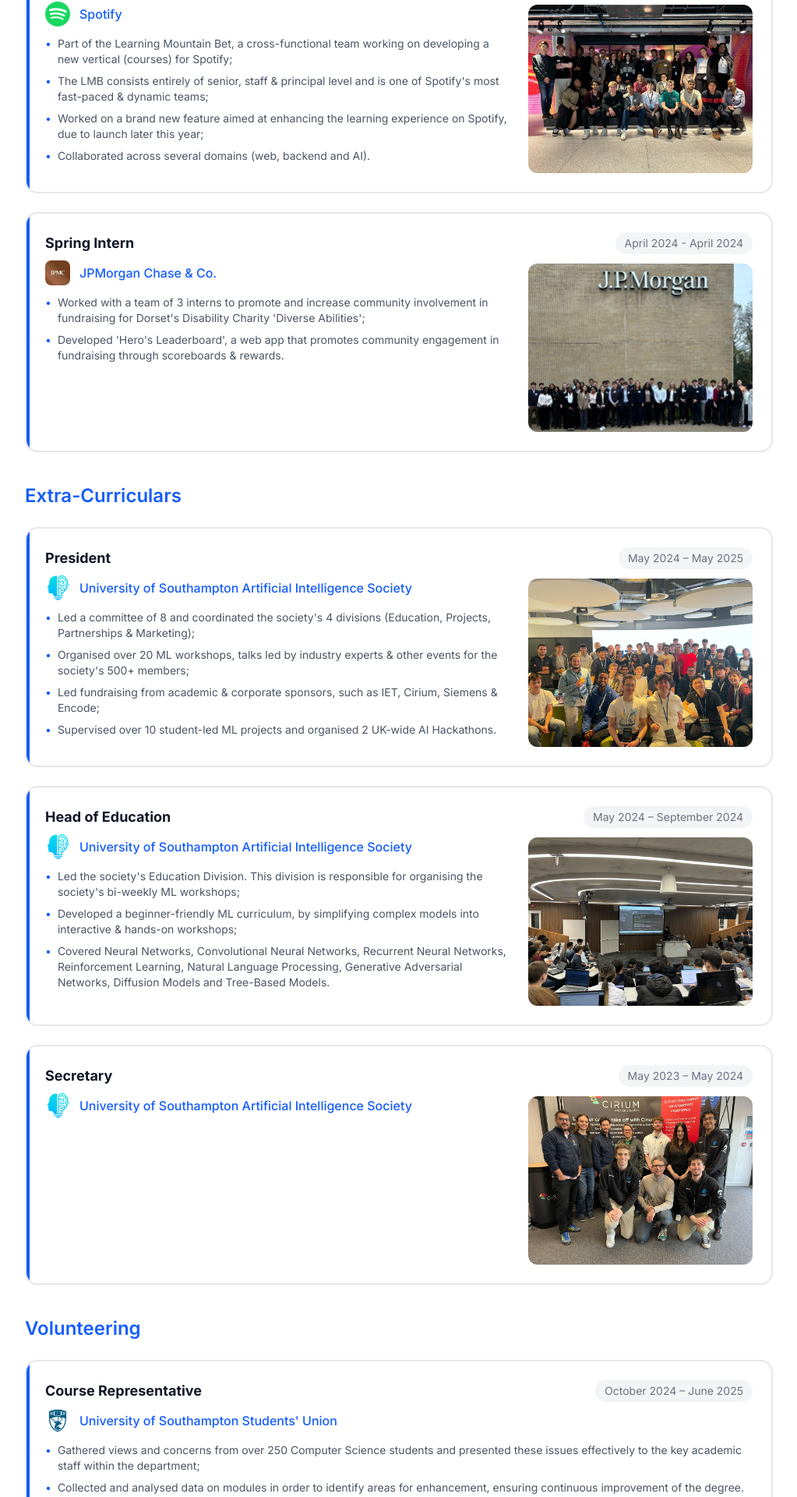
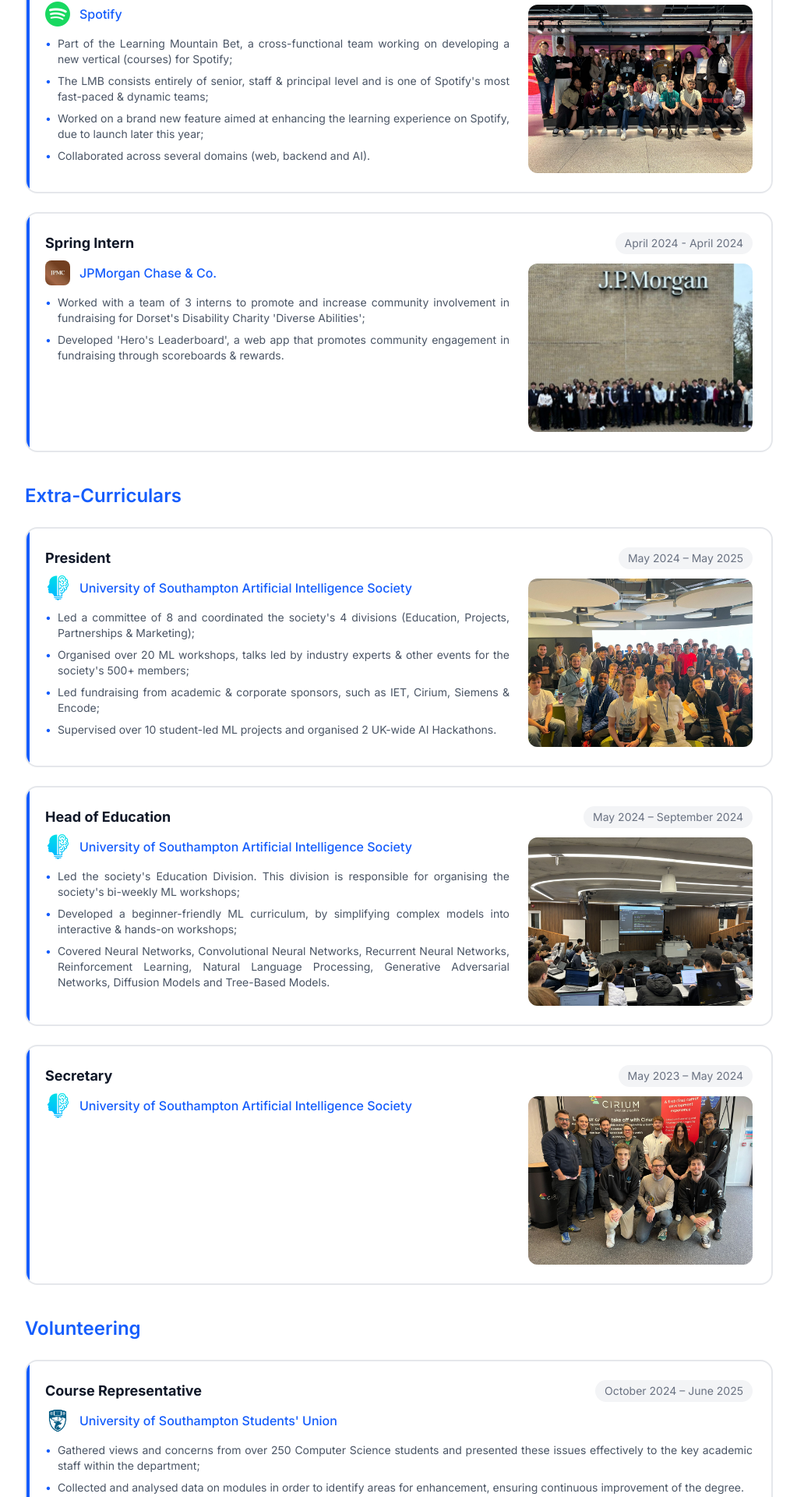
Before and after one commit to davidafshepherd/personal-website, a Next.js app: page / in a window 1280 px wide. Shown: the part 1793-3713 px from the top of the page at 78% size, without its empty margins (128-1151 px from the left). Built offline with nearby package versions, Linux system fonts and the light colour scheme.

Commit message:
Fix ESLint issues

```diff
--- a/src/app/experience/page.tsx
+++ b/src/app/experience/page.tsx
@@ -17,7 +17,7 @@
             </ul>
             {role.links?.length ? (
               <div className="mt-3 flex flex-wrap gap-3 text-xs sm:text-sm">
-                {role.links.map((l) => <a key={l.href} className="underline hover:text-blue-600" href={l.href}>{l.label}</a>)}
+                {role.links.map((l) => <a key={l.url} className="underline hover:text-blue-600" href={l.url} target="_blank" rel="noopener noreferrer">{l.label}</a>)}
               </div>
             ) : null}
           </li>
--- a/src/app/page.tsx
+++ b/src/app/page.tsx
@@ -147,7 +147,7 @@
                         {role.highlights.map((h, i) => (
                           <li key={i} className="flex gap-2 text-xs sm:text-sm text-gray-600">
                             <span className="text-blue-600 flex-shrink-0">•</span>
-                            <span>{h}</span>
+                            <span className="text-justify">{h}</span>
                           </li>
                         ))}
                       </ul>
@@ -210,7 +210,7 @@
                         {role.highlights.map((h, i) => (
                           <li key={i} className="flex gap-2 text-xs sm:text-sm text-gray-600">
                             <span className="text-blue-600 flex-shrink-0">•</span>
-                            <span>{h}</span>
+                            <span className="text-justify">{h}</span>
                           </li>
                         ))}
                 </ul>
@@ -274,10 +274,10 @@
                       {role.highlights.map((h, i) => (
                         <li key={i} className="flex gap-2 text-xs sm:text-sm text-gray-600">
                           <span className="text-blue-600 flex-shrink-0">•</span>
-                          <span>{h}</span>
+                          <span className="text-justify">{h}</span>
               </li>
-                      ))}
-                    </ul>
+            ))}
+          </ul>
                   </div>
                 </li>
               ))}
```
